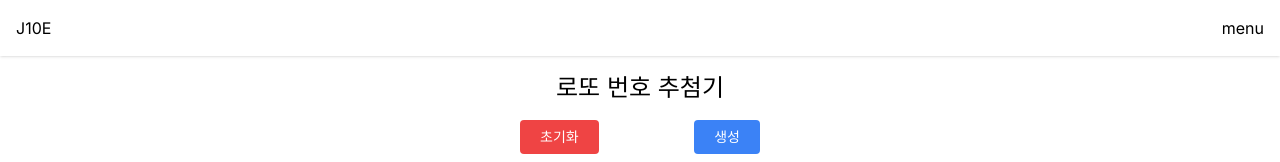
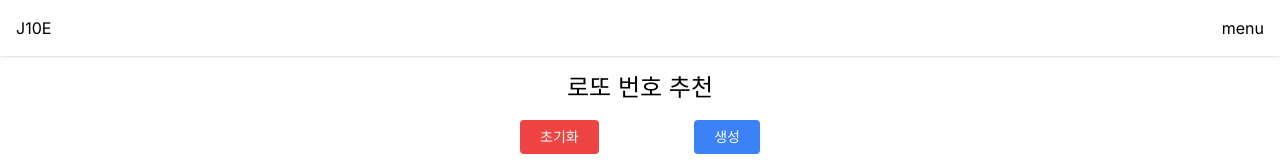
Before and after one commit to ruokic/jobdongsanee, a Next.js app: page /lottery in a window 1280 px wide. Shown: the top 162 px of the page. Built offline with nearby package versions, Linux system fonts and the light colour scheme.

Commit message:
[chore] modify types and text
- modify types to build

```diff
--- a/app/lottery/page.tsx
+++ b/app/lottery/page.tsx
@@ -24,7 +24,7 @@ export default function Lottery() {
 
   return (
     <div className='flex flex-col p-4 items-center gap-4'>
-      <Heading type='h4' text='로또 번호 추첨기' />
+      <Heading type='h4' text='로또 번호 추천' />
       <div className='w-60 flex justify-between'>
         <Button label='초기화' onClick={handleDeleteAll} warning />
         <Button label='생성' onClick={handleGenerate} primary />
--- a/app/page.tsx
+++ b/app/page.tsx
@@ -6,8 +6,16 @@ import CloverIcon from '../public/icons/clover.svg';
 import UtensilsIcon from '../public/icons/utensils.svg';
 
 const data = [
-  { title: '로또 번호 추첨', url: '/lottery', icon: CloverIcon },
-  { title: '메뉴 추천', url: '/omakase', icon: UtensilsIcon },
+  {
+    title: '로또 번호 추천',
+    url: '/lottery',
+    icon: <CloverIcon className='fill-green-500' />,
+  },
+  {
+    title: '메뉴 추천',
+    url: '/omakase',
+    icon: <UtensilsIcon className='fill-slate-400' />,
+  },
 ];
 
 export default function Home() {
@@ -16,7 +24,7 @@ export default function Home() {
       <Banner />
       <div className='p-4 flex flex-wrap gap-4 justify-center'>
         {data.map(({ title, url, icon }) => (
-          <ContentBox key={url} title={title} url={url} Icon={icon} />
+          <ContentBox key={url} title={title} url={url} icon={icon} />
         ))}
       </div>
     </>
--- a/app/ui/home/ContentBox.tsx
+++ b/app/ui/home/ContentBox.tsx
@@ -5,18 +5,19 @@ import { useRouter } from 'next/navigation';
 interface IContentBox {
   title: string;
   url: string;
-  Icon: React.ReactNode<SVGSVGElement>;
+  icon: React.ReactElement<SVGSVGElement>;
 }
 
-export default function ContentBox({ title, url, Icon }: IContentBox) {
+export default function ContentBox({ title, url, icon }: IContentBox) {
   const router = useRouter();
+
   return (
     <button
-      className='h-32 w-32 flex flex-col justify-center items-center border rounded gap-4 active:bg-neutral-100'
+      className='h-32 w-32 p-2 flex flex-col justify-center items-center border rounded gap-4 active:bg-neutral-100'
       onClick={() => router.push(url)}
     >
-      <Icon className='w-8 h-8' />
-      {title}
+      <div className='w-8 h-8'>{icon}</div>
+      <span>{title}</span>
     </button>
   );
 }
```
